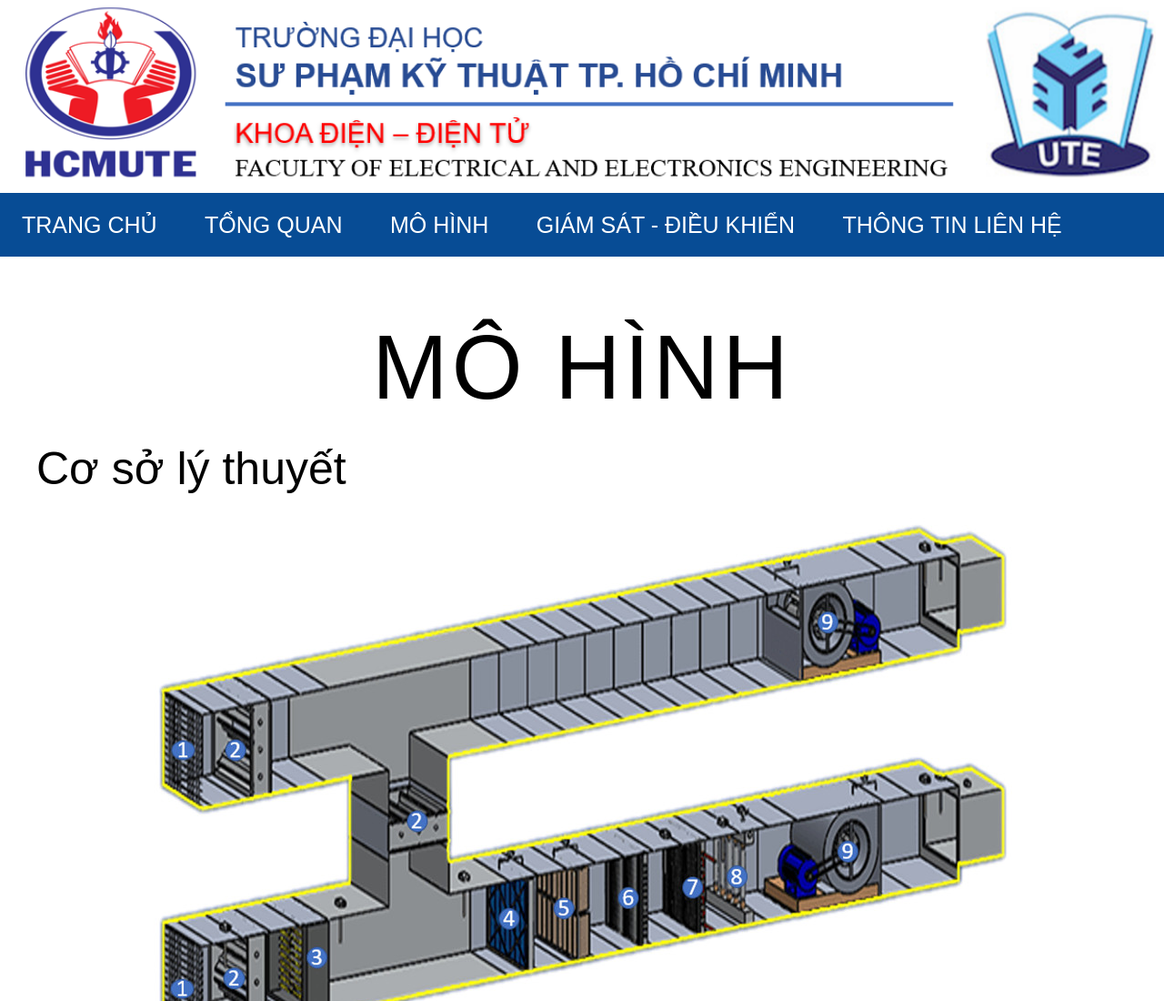
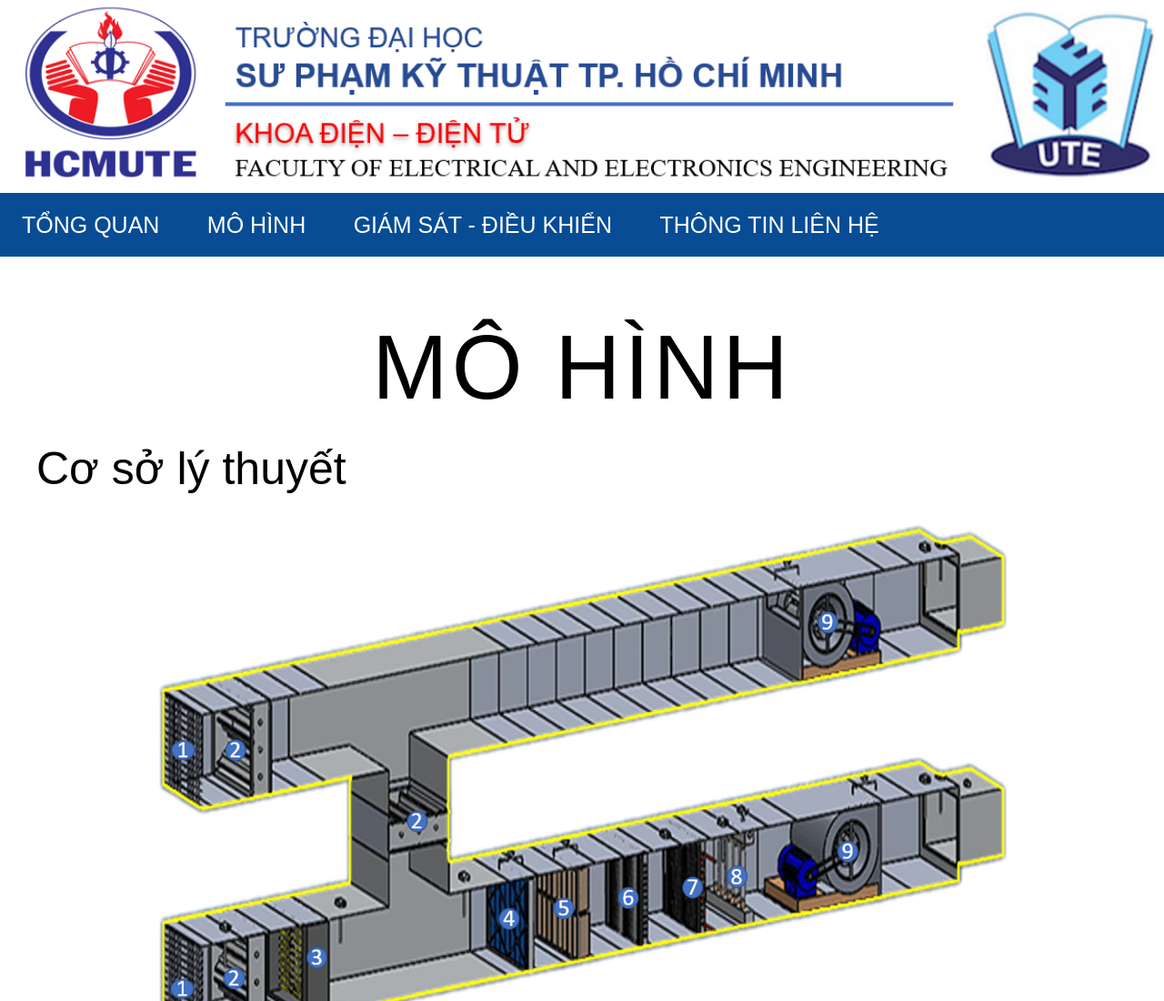
Before and after one commit to NguyenPro16/-N-T-T-NGHI-P, a plain HTML site: page mohinh.html in a window 1280 px wide. Shown: the top 1100 px of the page at 91% size. Drawn offline with Linux system fonts and the light colour scheme.

Commit message:
newnewnew

```diff
--- a/mohinh.html
+++ b/mohinh.html
@@ -12,8 +12,7 @@
         <img src="img\header.jpg" alt="" width="100%">
         <div id="header">
             <ul id="nav">
-                <li><a href="index.html">Trang chủ</a></li>
-                <li><a href="tongquan.html">Tổng quan</a></li>
+                <li><a href="index.html">Tổng quan</a></li>
                 <li><a href="#">Mô hình</a></li>
                 <li><a href="gsdk.html" onclick="function_gsdk()">Giám sát - Điều khiển</a></li>
                 <li><a href="thongtinlienhe.html">Thông tin liên hệ</a></li>
```
Also changed, not shown: gsdk.html (+1 -2 lines), index.html (+0 -1 lines), thongtinlienhe.html (+1 -2 lines).
